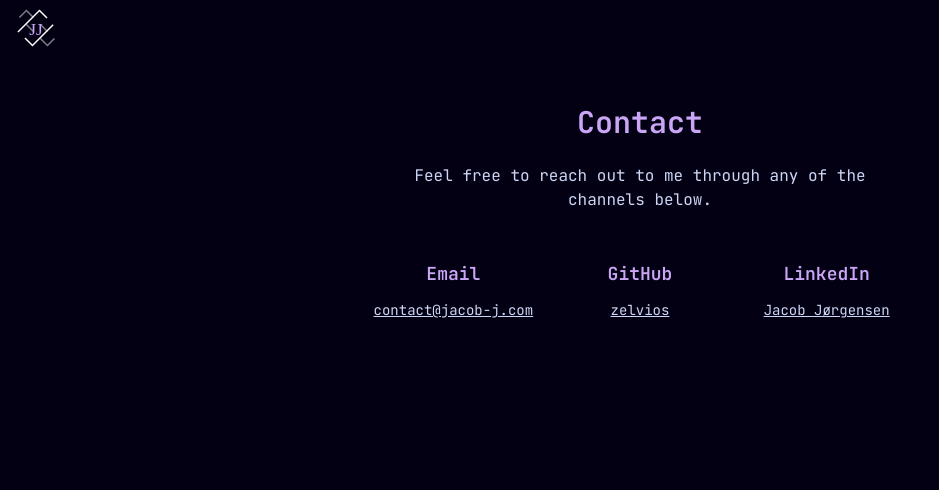
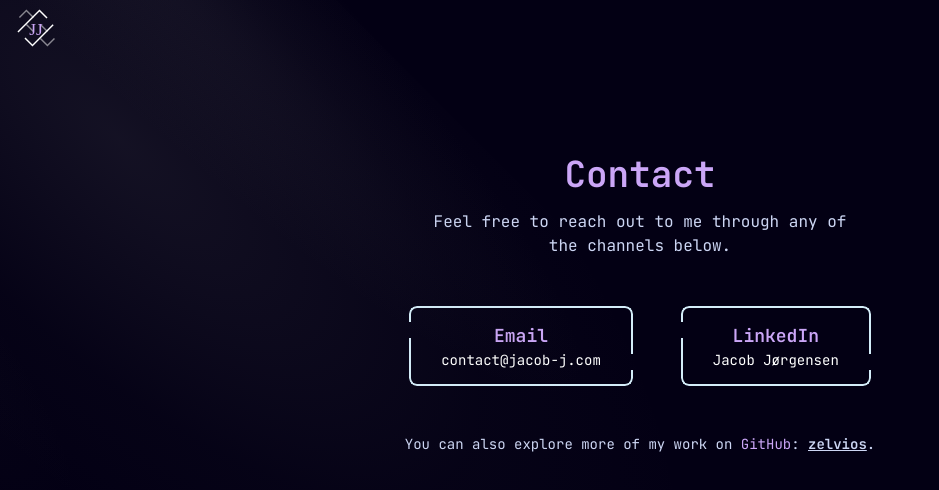
Before and after one commit to zelvios/website, a SvelteKit app: page /contact in a window 1280 px wide. Shown: the top 490 px of the page, without its empty margins (0-939 px from the left). Built offline with nearby package versions, Linux system fonts and the light colour scheme.

Commit message:
style(contact-page): update layout and design

```diff
--- /dev/null
+++ b/src/lib/components/SocialButton.svelte
@@ -0,0 +1,24 @@
+<script>
+    export let title = "";
+    export let text = "Button";
+    export let href = "#";
+</script>
+
+<div class="flex flex-col items-center space-y-1">
+    <a class="relative cursor-pointer py-4 px-8 text-center font-barlow inline-flex flex-col justify-center items-center text-base text-white rounded-lg border-solid transition-transform duration-300 ease-in-out group outline-offset-4 focus:outline focus:outline-2 focus:outline-white focus:outline-offset-4 overflow-hidden"
+       href={href}>
+
+        {#if title}
+            <h3 class="text-lg font-semibold text-accent">{title}</h3>
+        {/if}
+
+        <span class="relative z-20 text-sm">{text}</span>
+
+        <span class="absolute left-[-75%] top-0 h-full w-[50%] bg-white/20 rotate-12 z-10 blur-lg group-hover:left-[125%] transition-all duration-1000 ease-in-out"></span>
+
+        <span class="w-1/2 drop-shadow-3xl transition-all duration-300 block border-[#D4EDF9] absolute h-[20%] rounded-tl-lg border-l-2 border-t-2 top-0 left-0"></span>
+        <span class="w-1/2 drop-shadow-3xl transition-all duration-300 block border-[#D4EDF9] absolute group-hover:h-[90%] h-[60%] rounded-tr-lg border-r-2 border-t-2 top-0 right-0"></span>
+        <span class="w-1/2 drop-shadow-3xl transition-all duration-300 block border-[#D4EDF9] absolute h-[60%] group-hover:h-[90%] rounded-bl-lg border-l-2 border-b-2 left-0 bottom-0"></span>
+        <span class="w-1/2 drop-shadow-3xl transition-all duration-300 block border-[#D4EDF9] absolute h-[20%] rounded-br-lg border-r-2 border-b-2 right-0 bottom-0"></span>
+    </a>
+</div>
--- /dev/null
+++ b/src/lib/components/ui/AmbientColor.svelte
@@ -0,0 +1,37 @@
+<script>
+    export let zIndex = 40;
+    export let className = "";
+</script>
+
+<div class={`absolute top-0 left-0 w-screen h-screen pointer-events-none ${className}`}
+     style="z-index: {zIndex};" >
+    <div class="absolute top-0 left-0"
+         style="
+         transform: translateY(-350px) rotate(-45deg);
+         width: 560px;
+         height: 1380px;
+         background: radial-gradient(68.54% 68.72% at 55.02% 31.46%, hsla(0, 0%, 85%, .08) 0, hsla(0, 0%, 55%, .02) 50%, hsla(0, 0%, 45%, 0) 80%); "
+    ></div>
+
+    <div class="absolute top-0 left-0"
+         style="
+         transform: rotate(-45deg) translate(5%, -50%);
+         transform-origin: top left;
+         width: 240px;
+         height: 1380px;
+         background: radial-gradient(50% 50% at 50% 50%, hsla(0, 0%, 85%, .06) 0, hsla(0, 0%, 45%, .02) 80%, transparent 100%); "
+    ></div>
+
+    <div class="absolute top-0 left-0"
+         style="
+         position: absolute;
+         border-radius: 20px;
+         transform: rotate(-45deg) translate(-180%, -70%);
+         transform-origin: top left;
+         top: 0;
+         left: 0;
+         width: 240px;
+         height: 1380px;
+         background: radial-gradient(50% 50% at 50% 50%, hsla(0, 0%, 85%, .04) 0, hsla(0, 0%, 45%, .02) 80%, transparent 100%); "
+    ></div>
+</div>
--- a/src/routes/contact/+page.svelte
+++ b/src/routes/contact/+page.svelte
@@ -1,38 +1,43 @@
-<main class="text-text p-6 ">
-	<div class="flex flex-col items-center justify-center space-y-6 mt-20 max-w-lg mx-auto fade-in">
-		<h1 class="text-3xl font-bold text-accent text-center">Contact</h1>
-		<p class="text-base text-text text-center">
+<script>
+    import AmbientColor from "$lib/components/ui/AmbientColor.svelte";
+    import SocialButton from "$lib/components/SocialButton.svelte";
+</script>
+
+<main class="text-text p-6 fade-in min-h-screen flex items-center justify-center">
+    <AmbientColor/>
+
+    <div class="flex flex-col md:flex-row items-center justify-center gap-16 w-full max-w-6xl transform -translate-y-24">
+        <div class="flex flex-col justify-center space-y-12 w-full md:w-1/2 text-center mx-auto">
+            <div class="space-y-4">
+                <h2 class="text-3xl md:text-4xl font-bold mb-4 text-accent z-20">
+                    Contact
+                </h2>
+                <div class="space-y-12 max-w-md text-text z-20 mx-auto">
+                    <p>
                         Feel free to reach out to me through any of the channels below.
                     </p>
                 </div>
+            </div>
 
-	<!-- Socials Section -->
-	<div class="grid grid-cols-1 sm:grid-cols-2 lg:grid-cols-3 gap-12 mt-12 max-w-lg mx-auto fade-in">
+            <div class="flex flex-col md:flex-row items-center justify-center space-y-6 md:space-y-0 md:space-x-12 mx-auto">
+                <SocialButton
+                        href="mailto:contact@jacob-j.com?subject=Hello Jacob&body=Hi Jacob,%0A%0A"
+                        text="contact@jacob-j.com"
+                        title="Email"/>
 
-		<!-- Mail -->
-		<div class="flex flex-col items-center space-y-3">
-			<h2 class="text-lg font-semibold text-accent text-center">Email</h2>
-			<p class="text-sm text-text text-center max-w-xs sm:max-w-sm md:max-w-md lg:max-w-lg whitespace-nowrap">
-				<a href="mailto:contact@jacob-j.com?subject=Hello Jacob&body=Hi Jacob,%0A%0A" class="text-text underline hover:text-accent">
-					contact@jacob-j.com
-				</a>
+                <SocialButton
+                        href="https://www.linkedin.com/in/jacob-j-in/"
+                        text="Jacob Jørgensen"
+                        title="LinkedIn"/>
+            </div>
+
+            <div class="mt-12 text-sm text-text z-20">
+                <p>
+                    You can also explore more of my work on
+                    <a class="text-accent" href="https://github.com/zelvios">GitHub</a>:
+                    <a class="font-semibold underline hover:text-accent" href="https://github.com/zelvios">zelvios</a>.
                 </p>
             </div>
-
-		<!-- GitHub -->
-		<div class="flex flex-col items-center space-y-3">
-			<h2 class="text-lg font-semibold text-accent text-center">GitHub</h2>
-			<p class="text-sm text-text text-center max-w-xs sm:max-w-sm md:max-w-md lg:max-w-lg">
-				<a href="https://github.com/zelvios" class="text-text underline hover:text-accent">zelvios</a>
-			</p>
-		</div>
-
-		<!-- LinkedIn -->
-		<div class="flex flex-col items-center space-y-3">
-			<h2 class="text-lg font-semibold text-accent text-center">LinkedIn</h2>
-			<p class="text-sm text-text text-center max-w-xs sm:max-w-sm md:max-w-md lg:max-w-lg">
-				<a href="https://www.linkedin.com/in/jacob-j-in/" class="text-text underline hover:text-accent">Jacob Jørgensen</a>
-			</p>
         </div>
     </div>
 </main>
```
Lines whose indentation alone changed are shown as unchanged.
